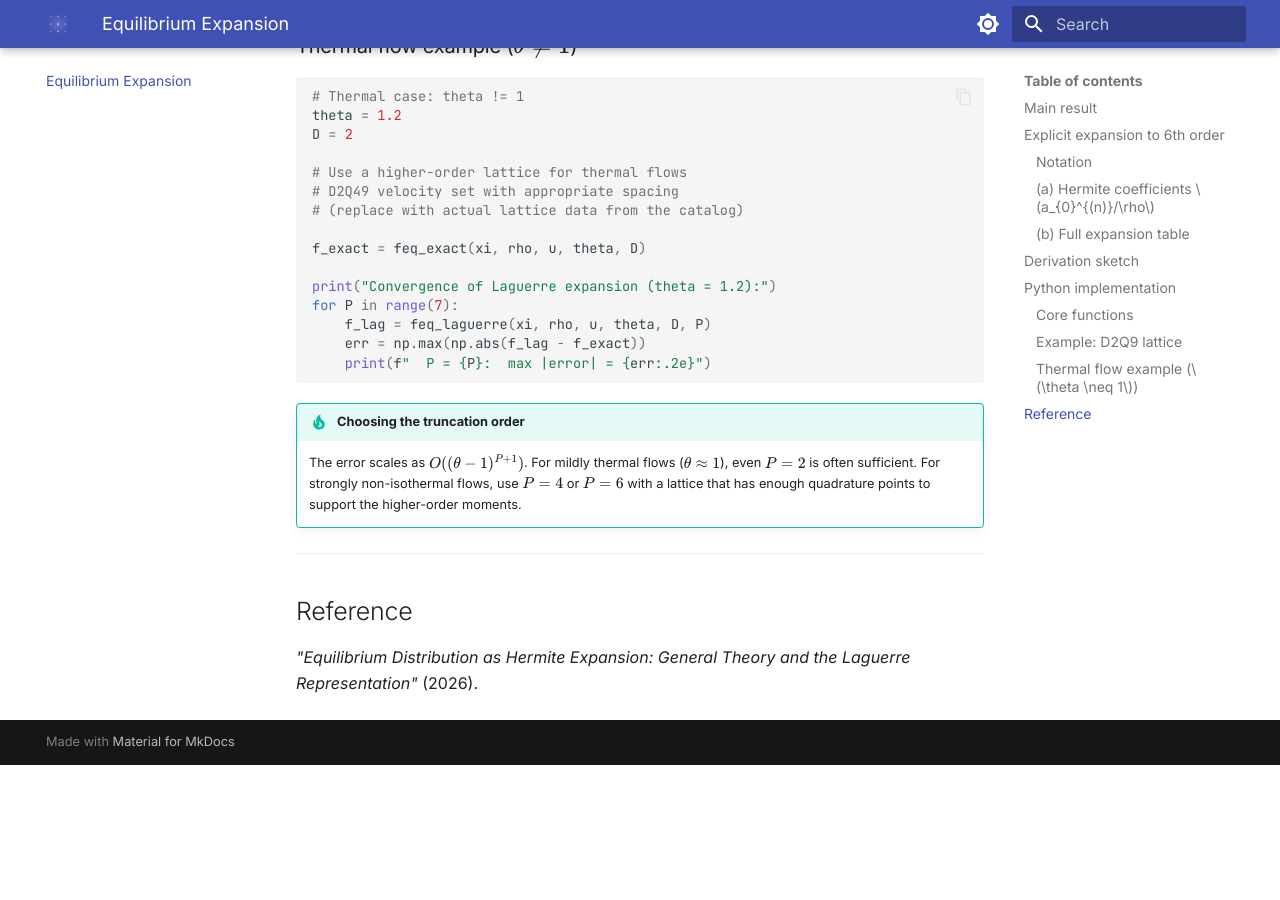
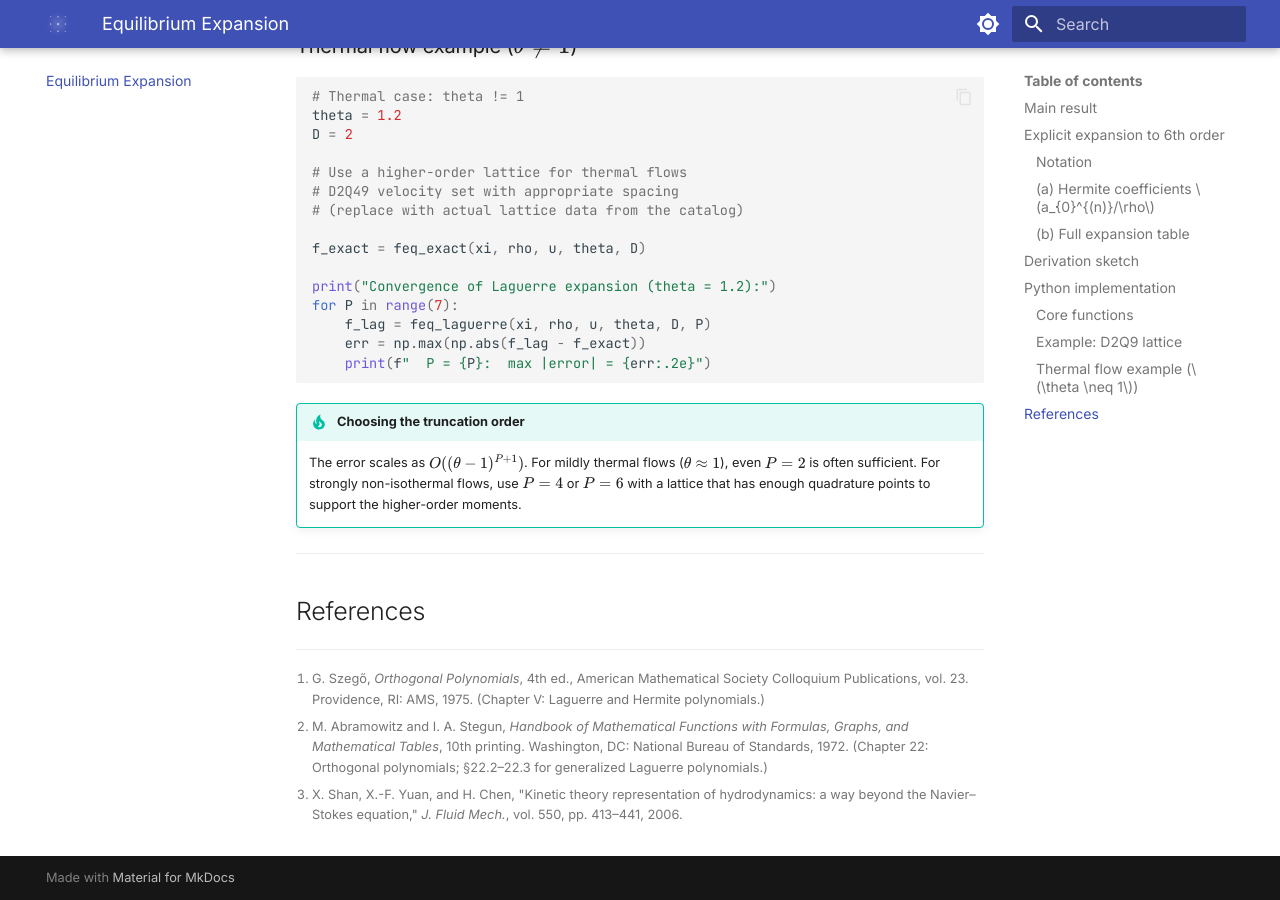
Before and after one commit to tpakorn/optimal-hermite-lattices, an MkDocs documentation site: the page built from docs/equilibrium.md, in a window 1280 px wide and 900 px high, scrolled down 5699 px. Built offline with MkDocs 1.6.1 and Material for MkDocs 9.7.7, drawn with Linux system fonts in a browser that asks for light colours; before the commit the page ends 6464 px from its top, so only the background shows below that; some of the changed text lies outside the part shown.

Commit message:
update references equilibrium

```diff
--- a/docs/equilibrium.md
+++ b/docs/equilibrium.md
@@ -12,7 +12,7 @@ $$
 f^{0}(\boldsymbol{\xi}) = \frac{\rho}{(2\pi\theta)^{D/2}}\exp\!\left(-\frac{|\boldsymbol{\xi}-\mathbf{u}|^{2}}{2\theta}\right)
 $$
 
-expanded in the Hermite basis with weight $\omega(\boldsymbol{\xi}) = (2\pi)^{-D/2}e^{-|\boldsymbol{\xi}|^{2}/2}$, admits the closed-form Laguerre expansion:
+expanded in the Hermite basis[^3] with weight $\omega(\boldsymbol{\xi}) = (2\pi)^{-D/2}e^{-|\boldsymbol{\xi}|^{2}/2}$, admits the closed-form Laguerre expansion:
 
 $$
 \boxed{\;
@@ -23,7 +23,7 @@ L_{p}^{(D/2-1)}\!\!\left(\frac{|\boldsymbol{\xi}-\mathbf{u}|^{2}}{2}\right)
 \;}
 $$
 
-Here $L_{p}^{(\alpha)}$ is the generalized Laguerre polynomial, $D$ is the spatial dimension, $\theta = T/T_{\mathrm{ref}}$, and truncation at order $P$ gives accuracy $O((\theta{-}1)^{P+1})$.
+Here $L_{p}^{(\alpha)}$ is the generalized Laguerre polynomial[^1][^2], $D$ is the spatial dimension, $\theta = T/T_{\mathrm{ref}}$, and truncation at order $P$ gives accuracy $O((\theta{-}1)^{P+1})$.
 
 ---
 
@@ -258,6 +258,10 @@ for P in range(7):
 
 ---
 
-## Reference
+## References
 
-*"Equilibrium Distribution as Hermite Expansion: General Theory and the Laguerre Representation"* (2026).
+[^1]: G. Szegő, *Orthogonal Polynomials*, 4th ed., American Mathematical Society Colloquium Publications, vol. 23. Providence, RI: AMS, 1975. (Chapter V: Laguerre and Hermite polynomials.)
+
+[^2]: M. Abramowitz and I. A. Stegun, *Handbook of Mathematical Functions with Formulas, Graphs, and Mathematical Tables*, 10th printing. Washington, DC: National Bureau of Standards, 1972. (Chapter 22: Orthogonal polynomials; §22.2–22.3 for generalized Laguerre polynomials.)
+
+[^3]: X. Shan, X.-F. Yuan, and H. Chen, "Kinetic theory representation of hydrodynamics: a way beyond the Navier–Stokes equation," *J. Fluid Mech.*, vol. 550, pp. 413–441, 2006.
```
Also changed, not shown: other parts of docs/equilibrium.md (+1 -1 lines), site/equilibrium/index.html, site/search/search_index.json, 1 other file.
